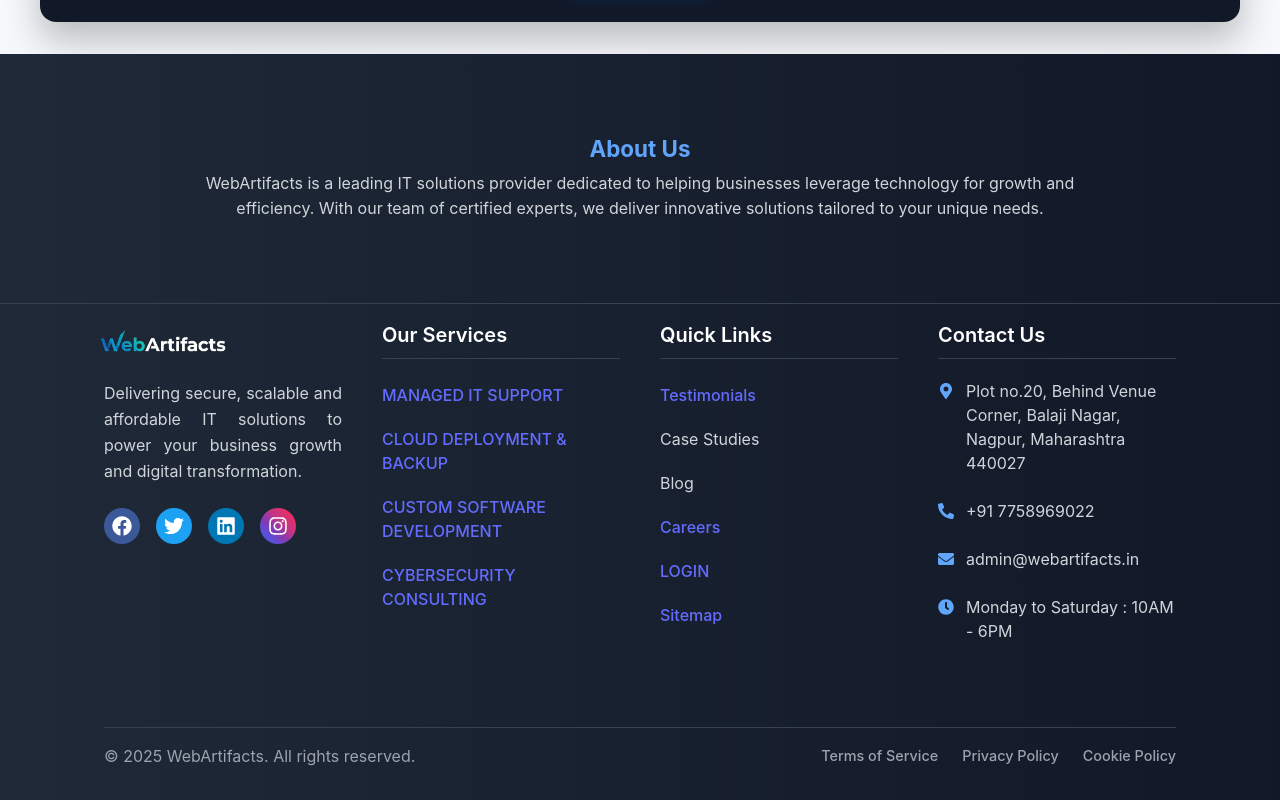
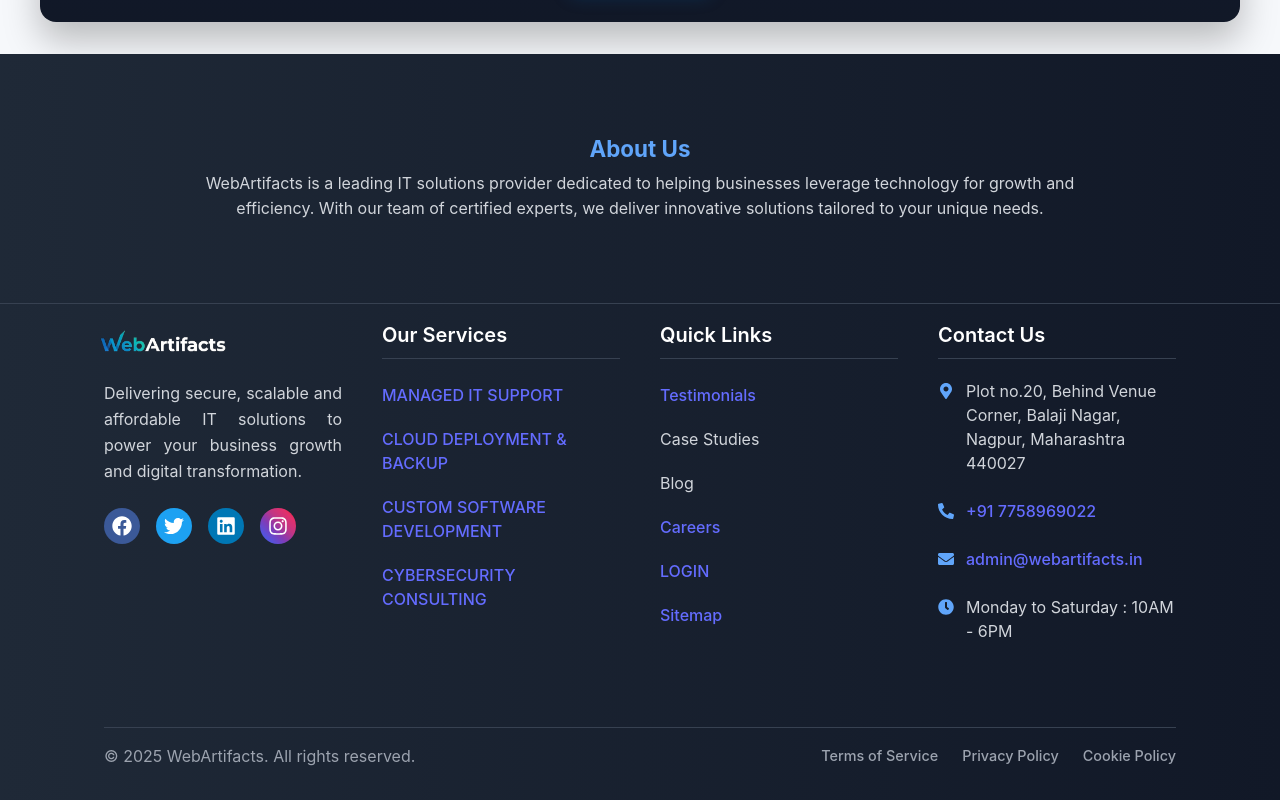
Before and after one commit to WebArtifcatsind/my-project-frontend, a React (Vite) app: page /about in a window 1280 px wide. Shown: the part 3233-4033 px from the top of the page. Built offline with nearby package versions, Linux system fonts and the light colour scheme.

Commit message:
Update Footer.jsx  Add anchor link  to the email and no

```diff
--- a/src/components/Footer.jsx
+++ b/src/components/Footer.jsx
@@ -157,11 +157,11 @@
                                 </div>
                                 <div className="contact-item">
                                     <FaPhone className="contact-icon" />
-                                    <p>+91 7758969022</p>
+                                    <a>+91 7758969022</a>
                                 </div>
                                 <div className="contact-item">
                                     <FaEnvelope className="contact-icon" />
-                                    <p>admin@webartifacts.in</p>
+                                    <a>admin@webartifacts.in</a>
                                 </div>
                                 <div className="contact-item">
                                     <FaClock className="contact-icon" />
```
